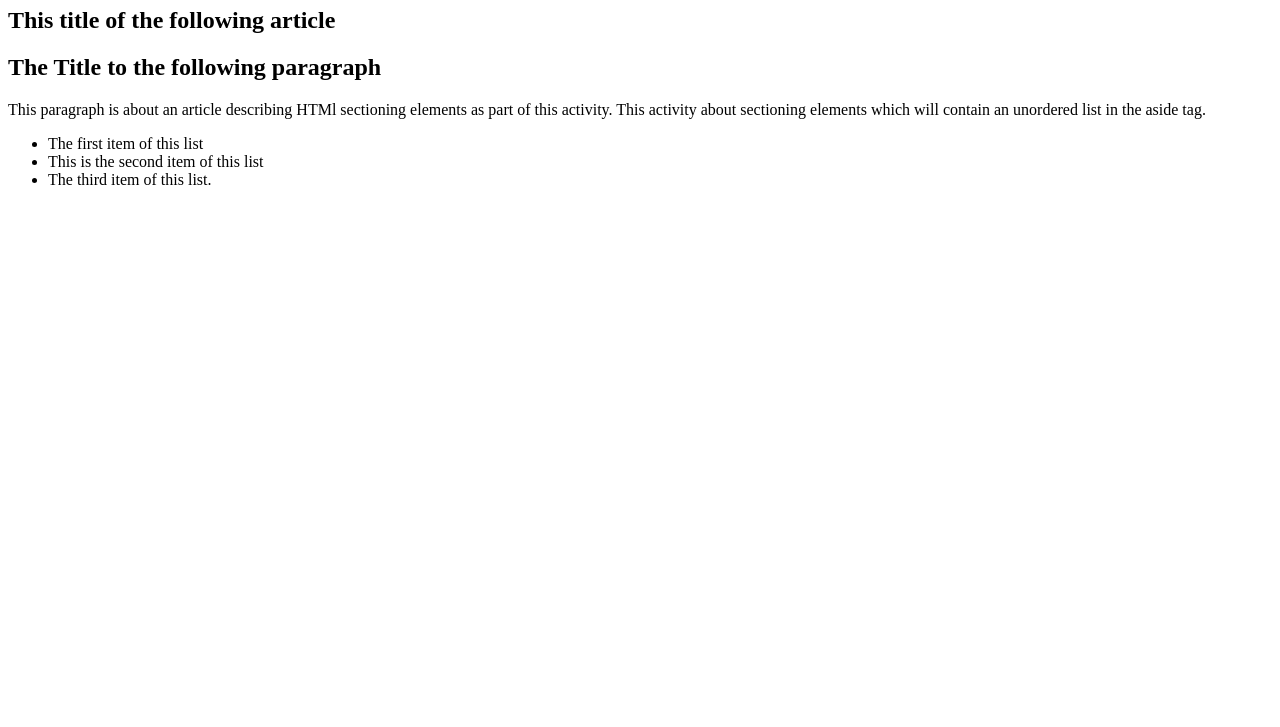
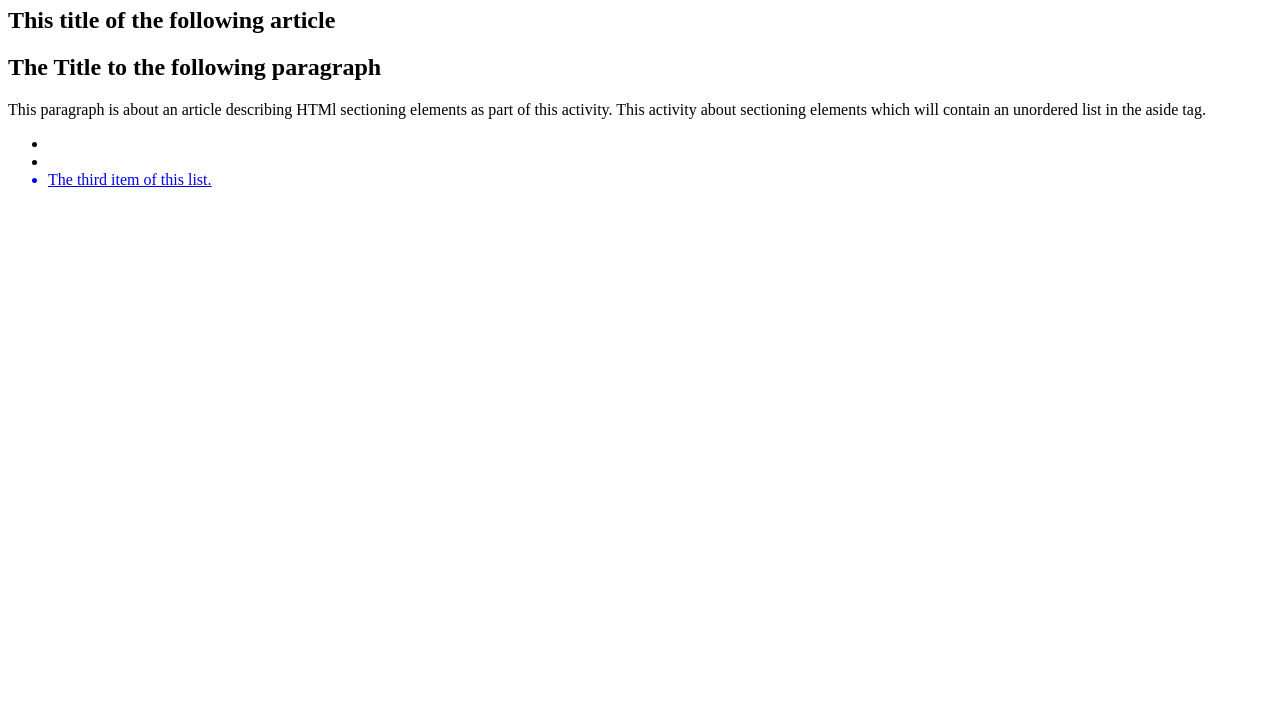
Before and after one commit to marissarh/semantic-elements, a plain HTML site: page sectioning-elements-activity.html in a window 1280 px wide. Shown: the part 73-800 px from the top of the page. Drawn offline with Linux system fonts and the light colour scheme.

Commit message:
update list links

```diff
--- a/sectioning-elements-activity.html
+++ b/sectioning-elements-activity.html
@@ -21,8 +21,8 @@
             </article>
             <aside>
                 <ul>
-                    <li>The first item of this list</li>
-                    <li>This is the second item of this list</li>
+                    <li><a href="./index.html"></li>
+                    <li><a href="../html-basics/sectioning-elements.html"></li>
                     <li>The third item of this list.</li>
                 </ul>
             </aside>
```
